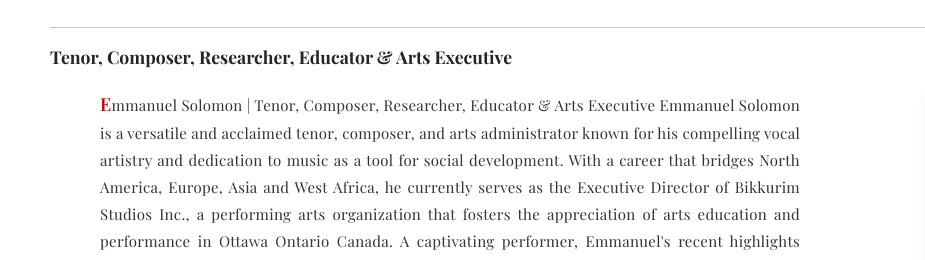
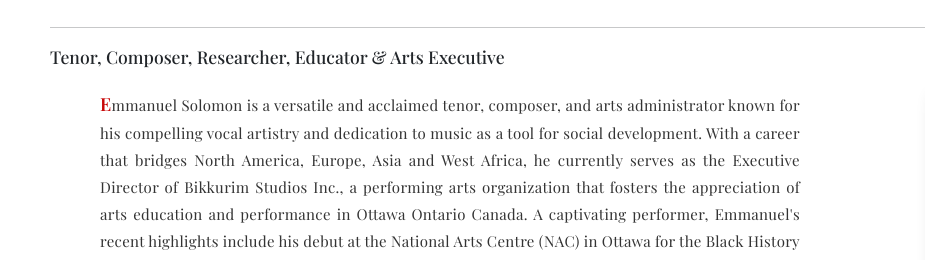
Before and after one commit to Gideon-gfx/emmanuelsolomon.ca, a website: page public/biography.html in a window 1280 px wide. Shown: the part 191-451 px from the top of the page, 0-925 px from the left. Drawn offline with nearby package versions, Linux system fonts and the light colour scheme; a web font is replaced by a local one.

Commit message:
Biography page subtitle style and placement updates

```diff
--- a/public/biography.html
+++ b/public/biography.html
@@ -67,13 +67,11 @@
 
     <h1 class="bio">Biography</h1>
     <hr>
-    <div class="bio-subtitle" style="font-weight:bold; font-size:1.1em; margin-bottom:18px;">Tenor, Composer, Researcher, Educator & Arts Executive</div>
+    <div class="bio-subtitle" style="font-weight:500; font-size:1.1em; margin-bottom:18px;">Tenor, Composer, Researcher, Educator & Arts Executive</div>
 
     <div class="with">
         <div class="first-text">
-            <p class="ptext">Emmanuel Solomon | Tenor, Composer, Researcher, Educator & Arts Executive
-
-Emmanuel Solomon is a versatile and acclaimed tenor, composer, and arts administrator known for his compelling vocal artistry and dedication to music as a tool for social development. With a career that bridges North America, Europe, Asia and West Africa, he currently serves as the Executive Director of Bikkurim Studios Inc., a performing arts organization that fosters the appreciation of arts education and performance in Ottawa Ontario Canada.
+            <p class="ptext">Emmanuel Solomon is a versatile and acclaimed tenor, composer, and arts administrator known for his compelling vocal artistry and dedication to music as a tool for social development. With a career that bridges North America, Europe, Asia and West Africa, he currently serves as the Executive Director of Bikkurim Studios Inc., a performing arts organization that fosters the appreciation of arts education and performance in Ottawa Ontario Canada.
 
 A captivating performer, Emmanuel's recent highlights include his debut at the National Arts Centre (NAC) in Ottawa for the Black History Month Opening Ceremony and the Moonment to Remember Symphonic Concert with the Conservatory of China Orchestra. He has appeared as a soloist and lead role in major oratorio and opera works such as Handel's Messiah, Bach's Magnificat, Strauss' Die Fledermaus, Purcell's Dido and Aeneas, Charbrier's L'étoile with Dal Opera, Cosi Fan Tutte with LROW, Donizetti's L'elisir d'amore, Rossini's La Cenerentola, Sullivan's Patience, Beethoven's 9th (Choral)Symphony, and the Resounding concert at the Rebecca Cohn Auditorium. Emmanuel has given several recitals including the renowned Evenings @ the Government House, guest orchestral appearances with the SNS, NSYO, OrKidstra and the NAC orchestra. His performance repertoire spans opera, oratorio, art song, gospels & CCMs, often featuring intercultural collaborations like the Afro-Lieder Intercultural Concert.
 
```
